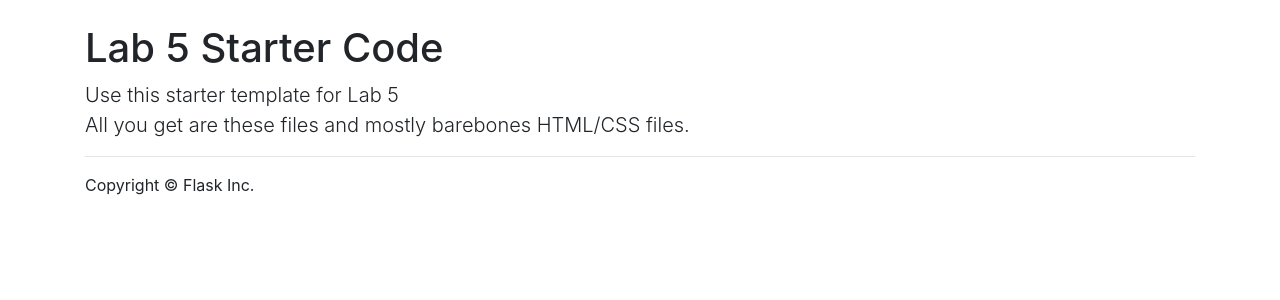
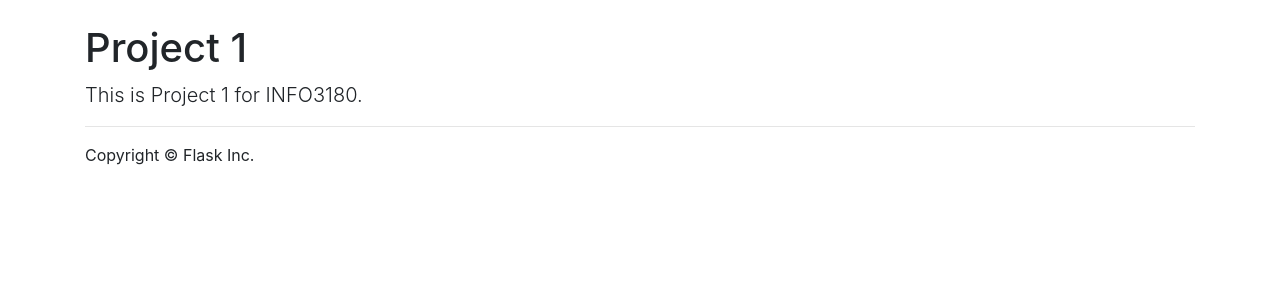
Before and after one commit to mon-mons/info3180-project1, a Flask app: page / in a window 1280 px wide. Shown: the part 56-356 px from the top of the page. Run offline with Flask 2, Linux system fonts and the light colour scheme; some libraries are stand-ins or nearby versions.

Commit message:
Completed functionality

```diff
--- a/app/templates/about.html
+++ b/app/templates/about.html
@@ -2,5 +2,5 @@
 
 {% block main %}
 <h1 class="page-header">About</h1>
-<p>This web app is about Flask-Migrate and Flask-Login.</p>
+<p>This web app is about INFO3180 Project 1 </p>
 {% endblock %}
--- a/app/templates/base.html
+++ b/app/templates/base.html
@@ -5,7 +5,7 @@
     <meta http-equiv="X-UA-Compatible" content="IE=edge">
     <meta name="viewport" content="width=device-width, initial-scale=1">
     <!-- The above 3 meta tags *must* come first in the head; any other head content must come *after* these tags -->
-    <title>INFO3180 Lab 5</title>
+    <title>INFO3180 Project 1</title>
 
     <!-- Bootstrap -->
     <link href="/static/css/bootstrap.min.css" rel="stylesheet">
--- a/app/templates/home.html
+++ b/app/templates/home.html
@@ -2,7 +2,6 @@
 
 {% block main %}
 {% include 'flash_messages.html' %}
-<h1 class="page-header">Lab 5 Starter Code</h1>
-<p class="lead">Use this starter template for Lab 5<br/>
-All you get are these files and mostly barebones HTML/CSS files.</p>
+<h1 class="page-header">Project 1 </h1>
+<p class="lead">This is Project 1 for INFO3180.</p>
 {% endblock %}
--- a/app/templates/profile.html
+++ b/app/templates/profile.html
@@ -1,8 +1,8 @@
 {% extends "base.html" %}
 
 {% block main %}
-  <div class="login-form center-block">
-    <h2>Please Log in</h2>
+  <div class="add profile enter-block">
+    <h2>Add Profile</h2>
     {% include 'flash_messages.html' %}
     <form action="{{ url_for('profile') }}" method="post" enctype="multipart/form-data">
       {{ form.csrf_token }}
--- a/app/views.py
+++ b/app/views.py
@@ -51,7 +51,7 @@ def profile():
             app.config['UPLOAD_FOLDER'], filename
         ))
 
-        userprofile=UserProfile(first_name=firstname,last_name=lastname, gender=gender, email=email,location=location, biography=biography, profilepic=filename)
+        userprofile=UserProfile(first_name=firstname,last_name=lastname, gender=gender, email=email,location=location, biography=biography, profilepic="uploads/"+ filename)
         db.session.add(userprofile)
         db.session.commit()
         return redirect(url_for('profiles'))
@@ -66,7 +66,8 @@ def profiles():
 @app.route('/profile/<userid>')
 def loaduserprofile(userid):
     """Render an individual user profile by the specific user's id."""
-    return render_template('loaduserprofile.html')
+    userprofile =UserProfile.query.filter_by(id=int(userid)).first()
+    return render_template('loaduserprofile.html', userprofile=userprofile)
 
 
 @app.after_request
```
Also changed, not shown: app/templates/loaduserprofile.html (added, +15 -0 lines), app/templates/profiles.html (+18 -0 lines).
